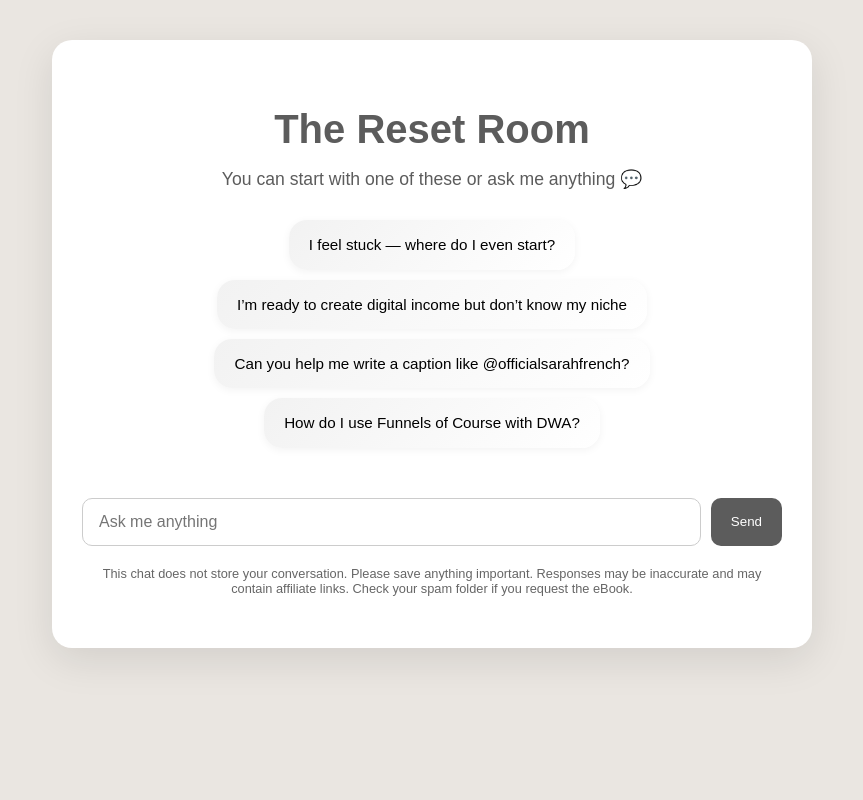
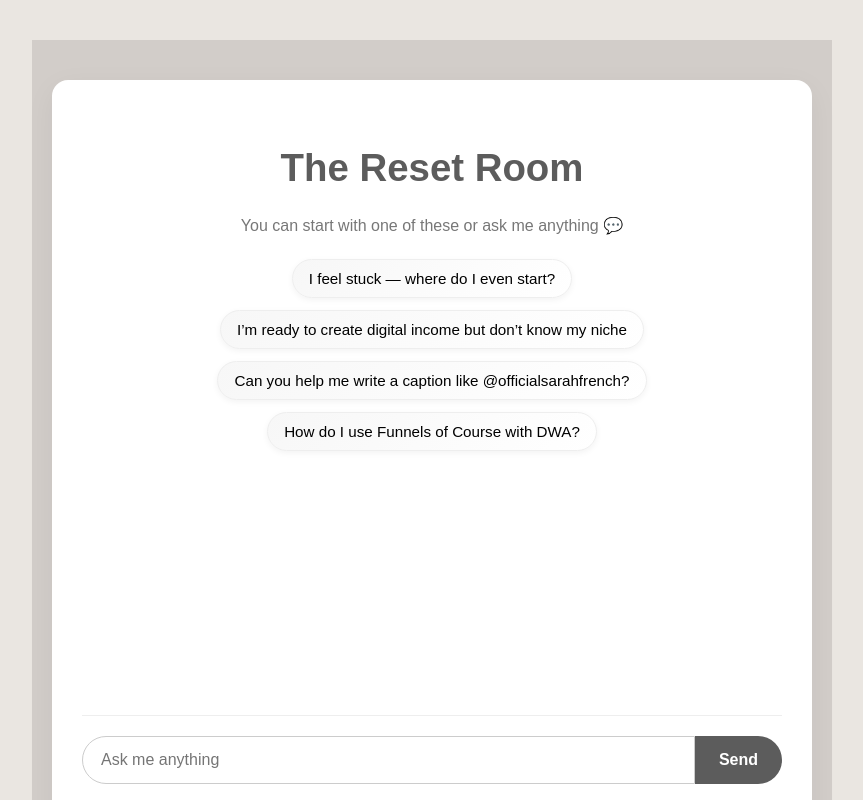
Before and after one commit to SarahFrenchMarketing/resetroom-chat-ui, a Next.js app: page / in a window 1280 px wide. Shown: the top 800 px of the page, without its empty margins (208-1071 px from the left). Built offline with nearby package versions, Linux system fonts and the light colour scheme.

Commit message:
Update index.js

```diff
--- a/pages/index.js
+++ b/pages/index.js
@@ -7,29 +7,26 @@ export default function Home() {
   const [loading, setLoading] = useState(false);
   const chatEndRef = useRef(null);
 
-  const suggestions = [
+  const examplePrompts = [
     "I feel stuck — where do I even start?",
     "I’m ready to create digital income but don’t know my niche",
     "Can you help me write a caption like @officialsarahfrench?",
     "How do I use Funnels of Course with DWA?"
   ];
 
-  const scrollToBottom = () => {
+  useEffect(() => {
     chatEndRef.current?.scrollIntoView({ behavior: 'smooth' });
-  };
-
-  useEffect(() => {
-    scrollToBottom();
   }, [messages]);
 
-  const sendMessage = async (message) => {
-    if (!message.trim()) return;
+  const sendMessage = async (messageText) => {
+    if (!messageText.trim()) return;
 
-    const newMessages = [...messages, { role: 'user', content: message }];
+    const newMessages = [...messages, { role: 'user', content: messageText }];
     setMessages(newMessages);
     setInput('');
     setLoading(true);
 
+    try {
       const res = await fetch('/api/chat', {
         method: 'POST',
         headers: { 'Content-Type': 'application/json' },
@@ -38,15 +35,21 @@ export default function Home() {
 
       const data = await res.json();
       setMessages([...newMessages, data]);
+    } catch (err) {
+      console.error('Error sending message', err);
+    } finally {
       setLoading(false);
+    }
   };
 
-  const handleSubmit = (e) => {
+  const handleKeyDown = (e) => {
+    if (e.key === 'Enter' && !e.shiftKey) {
       e.preventDefault();
       sendMessage(input);
+    }
   };
 
-  const handleSuggestion = (text) => {
+  const handleClickSuggestion = (text) => {
     sendMessage(text);
   };
 
@@ -54,44 +57,149 @@ export default function Home() {
     <>
       <Head>
         <title>The Reset Room</title>
+        <meta name="viewport" content="width=device-width, initial-scale=1.0" />
       </Head>
-      <main className="chat-wrapper">
-        <h1>The Reset Room</h1>
-        <p className="subtitle">You can start with one of these or ask me anything 💬</p>
 
-        <div className="suggestions">
-          {suggestions.map((text, idx) => (
-            <button key={idx} onClick={() => handleSuggestion(text)}>
-              {text}
+      <main style={{
+        background: '#D2CDC9',
+        minHeight: '100vh',
+        display: 'flex',
+        justifyContent: 'center',
+        padding: '40px 20px',
+        fontFamily: 'Montserrat, sans-serif'
+      }}>
+        <div style={{
+          background: 'white',
+          borderRadius: '16px',
+          boxShadow: '0 8px 30px rgba(0,0,0,0.05)',
+          padding: '40px 30px',
+          width: '100%',
+          maxWidth: '700px',
+          display: 'flex',
+          flexDirection: 'column',
+          justifyContent: 'space-between',
+        }}>
+          <h1 style={{
+            fontFamily: 'Anton, sans-serif',
+            fontSize: '2.4rem',
+            textAlign: 'center',
+            color: '#5C5C5C',
+            marginBottom: '10px'
+          }}>
+            The Reset Room
+          </h1>
+          <p style={{
+            textAlign: 'center',
+            marginBottom: '24px',
+            fontSize: '1rem',
+            color: '#777'
+          }}>
+            You can start with one of these or ask me anything 💬
+          </p>
+
+          <div style={{
+            display: 'flex',
+            flexWrap: 'wrap',
+            gap: '12px',
+            justifyContent: 'center',
+            marginBottom: '30px'
+          }}>
+            {examplePrompts.map((prompt, idx) => (
+              <button
+                key={idx}
+                onClick={() => handleClickSuggestion(prompt)}
+                style={{
+                  background: 'linear-gradient(135deg, #f7f7f7, #ffffff)',
+                  border: '1px solid #eee',
+                  borderRadius: '20px',
+                  padding: '10px 16px',
+                  cursor: 'pointer',
+                  fontSize: '0.95rem',
+                  boxShadow: '0 2px 6px rgba(0,0,0,0.05)',
+                  transition: 'all 0.2s ease',
+                }}
+              >
+                {prompt}
               </button>
             ))}
           </div>
 
-        <div className="chat-box">
+          <div style={{
+            display: 'flex',
+            flexDirection: 'column',
+            gap: '12px',
+            flexGrow: 1,
+            marginBottom: '30px'
+          }}>
             {messages.map((msg, i) => (
-            <div key={i} className="message">
+              <div
+                key={i}
+                style={{
+                  alignSelf: msg.role === 'user' ? 'flex-end' : 'flex-start',
+                  background: msg.role === 'user' ? '#E6F0ED' : '#f5f5f5',
+                  borderRadius: '16px',
+                  padding: '12px 16px',
+                  maxWidth: '85%',
+                  fontSize: '0.95rem',
+                  lineHeight: '1.6',
+                  whiteSpace: 'pre-wrap',
+                  color: '#333'
+                }}
+              >
                 {msg.content}
               </div>
             ))}
-          <div ref={chatEndRef}></div>
+            <div ref={chatEndRef} />
           </div>
 
-        <form onSubmit={handleSubmit} className="input-area">
+          <div style={{
+            display: 'flex',
+            borderTop: '1px solid #eee',
+            paddingTop: '20px'
+          }}>
             <input
               type="text"
+              value={input}
               placeholder="Ask me anything"
-            value={input}
               onChange={(e) => setInput(e.target.value)}
+              onKeyDown={handleKeyDown}
+              style={{
+                flexGrow: 1,
+                padding: '14px 18px',
+                borderRadius: '24px 0 0 24px',
+                border: '1px solid #ccc',
+                outline: 'none',
+                fontSize: '1rem',
+              }}
+            />
+            <button
+              onClick={() => sendMessage(input)}
               disabled={loading}
-          />
-          <button type="submit" disabled={loading}>Send</button>
-        </form>
+              style={{
+                padding: '0 24px',
+                border: 'none',
+                borderRadius: '0 24px 24px 0',
+                background: '#5C5C5C',
+                color: 'white',
+                fontWeight: 'bold',
+                fontSize: '1rem',
+                cursor: 'pointer'
+              }}
+            >
+              Send
+            </button>
+          </div>
 
-        <p className="footer-note">
+          <p style={{
+            fontSize: '0.75rem',
+            textAlign: 'center',
+            marginTop: '16px',
+            color: '#999'
+          }}>
             This chat does not store your conversation. Please save anything important.
-          Responses may be inaccurate and may contain affiliate links. Check your spam
-          folder if you request the eBook.
+            Responses may be inaccurate and may contain affiliate links. Check your spam folder if you request the eBook.
           </p>
+        </div>
       </main>
     </>
   );
```
Lines whose indentation alone changed are shown as unchanged.
